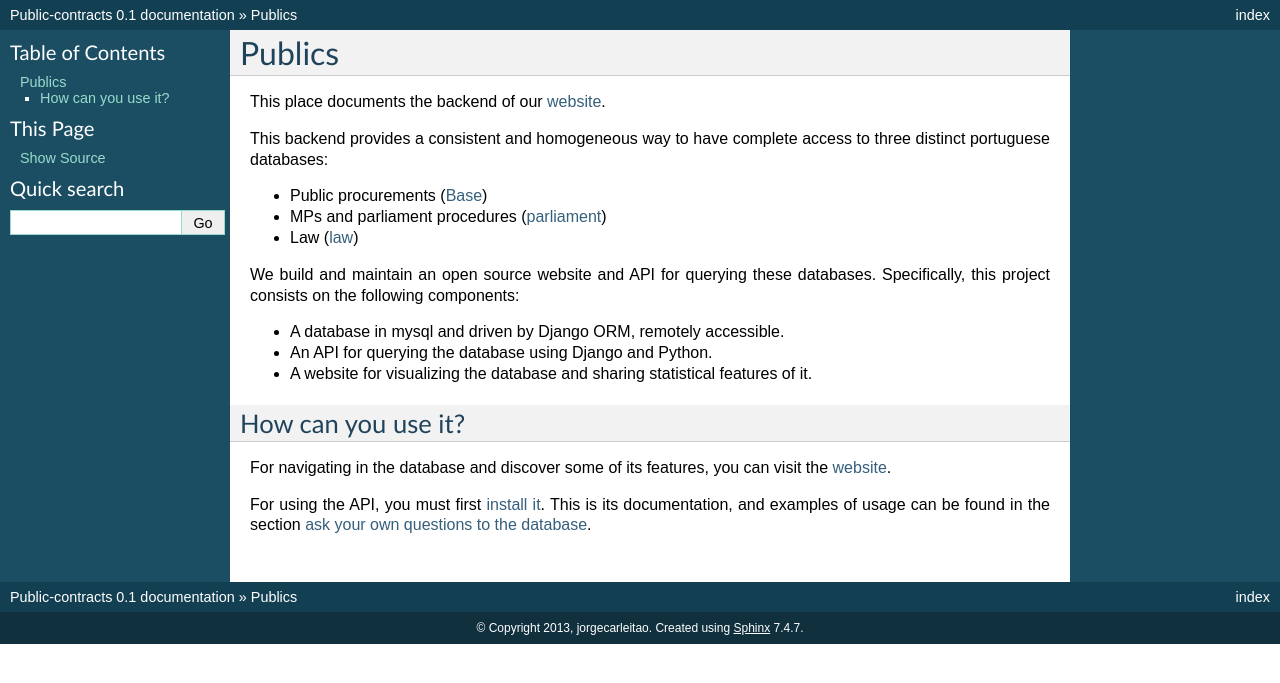
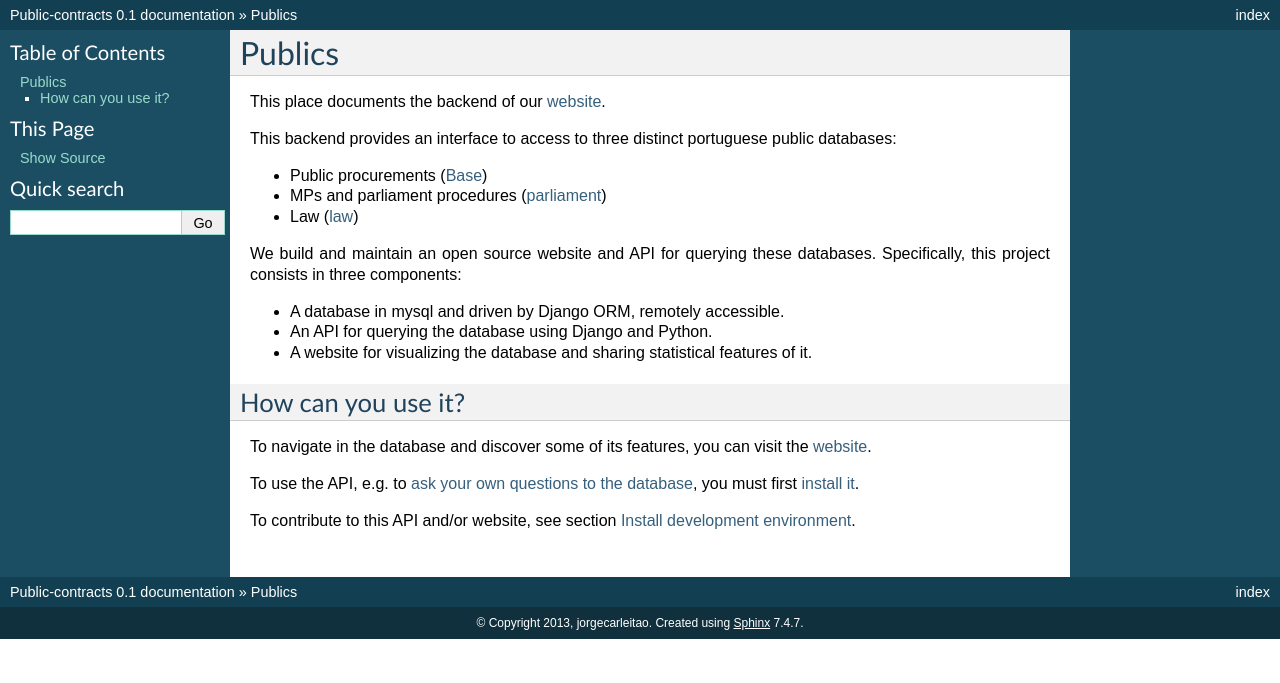
Before and after one commit to jorgecarleitao/public-contracts, a Sphinx documentation site: the page built from docs/introduction.rst, in a window 1280 px wide. Shown: the top 683 px of the page. Built offline with Sphinx 7.4.7, drawn with Linux system fonts in a browser that asks for light colours.

Commit message:
Fixed broken links and simplified english.

```diff
--- a/docs/introduction.rst
+++ b/docs/introduction.rst
@@ -8,14 +8,15 @@ Publics
 
 This place documents the backend of our website_.
 
-This backend provides a consistent and homogeneous way to have complete access to three distinct portuguese databases:
+This backend provides an interface to access to three distinct portuguese public
+databases:
 
 - Public procurements (Base_)
 - MPs and parliament procedures (parliament_)
 - Law (law_)
 
 We build and maintain an open source website and API for querying these databases.
-Specifically, this project consists on the following components:
+Specifically, this project consists in three components:
 
 - A database in mysql and driven by Django ORM, remotely accessible.
 - An API for querying the database using Django and Python.
@@ -24,10 +25,12 @@ Specifically, this project consists on the following components:
 How can you use it?
 -------------------
 
-For navigating in the database and discover some of its features, you can visit the website_.
+To navigate in the database and discover some of its features, you can
+visit the website_.
 
 .. _GitHub: https://github.com/jorgecarleitao/public-contracts
 
-For using the API, you must first :doc:`install it <installation>`.
-This is its documentation, and examples of usage can be found in the section
-:doc:`ask your own questions to the database <usage>`.
+To use the API, e.g. to :doc:`ask your own questions to the database <usage>`,
+you must first :doc:`install it <installation>`.
+
+To contribute to this API and/or website, see section :doc:`website/website`.
```
Also changed, not shown: docs/contracts_api/category.rst (+6 -3 lines).
